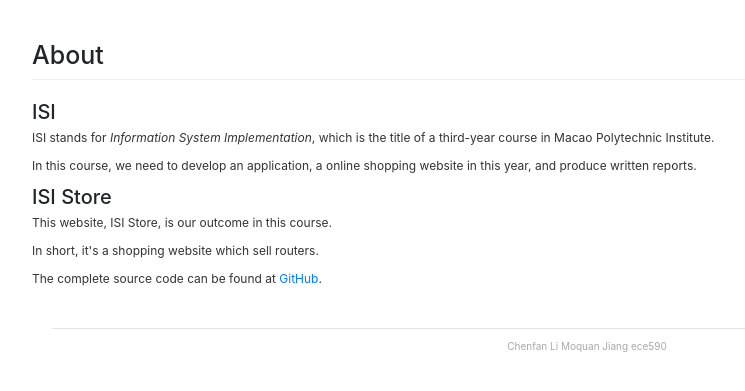
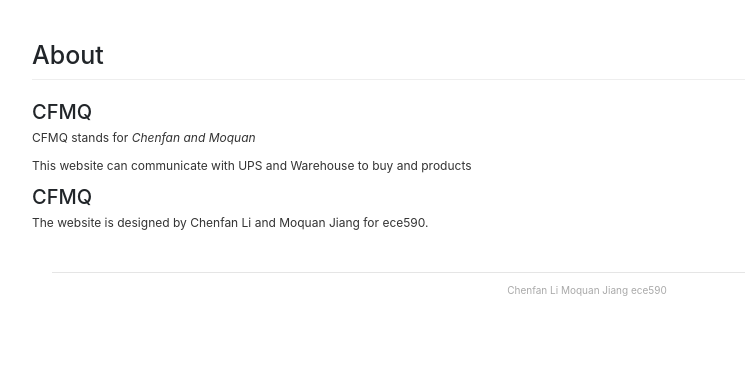
Before and after one commit to jiangmoquan/Mini_Amazon, a Django app: page /about/ in a window 1280 px wide. Shown: the part 82-473 px from the top of the page, without its empty margins (53-798 px from the left). Run offline with Django 3.2, Linux system fonts and the light colour scheme; some libraries are stand-ins or nearby versions.

Commit message:
change UI

```diff
--- a/store/store/templates/store/about.html
+++ b/store/store/templates/store/about.html
@@ -13,18 +13,13 @@
   <h1 class="page-header">About</h1>
   <article class="row">
     <div class="col-md-8">
-      <h2>ISI</h2>
-      <p>ISI stands for <em>Information System Implementation</em>, which is the title
-      of a third-year course in Macao Polytechnic Institute.</p>
-      <p>In this course, we need to develop an application, a online shopping website
-      in this year, and produce written reports.</p>
+      <h2>CFMQ</h2>
+      <p>CFMQ stands for <em>Chenfan and Moquan</em></p>
+      <p>This website can communicate with UPS and Warehouse to buy and products</p>
 
-      <h2>ISI Store</h2>
-      <p>This website, ISI Store, is our outcome in this course.</p>
-      <p>In short, it's a shopping website which sell routers.</p>
-      <p>The complete source code can be found at
-        <a href="https://github.com/sorz/isi" title="sorz/isi">GitHub</a>.
-      </p>
+      <h2>CFMQ</h2>
+      <p>The website is designed by Chenfan Li and Moquan Jiang for ece590.</p>
+
     </div>
   </article>
 
--- a/store/store/templates/store/home.html
+++ b/store/store/templates/store/home.html
@@ -1,6 +1,6 @@
 {% extends "store/front-base.html" %}
 {% load staticfiles %}
-{% block title %}Home - ISI Store{% endblock %}
+{% block title %}Home CFMQ{% endblock %}
 
 {% block head %}
   <style>
```
